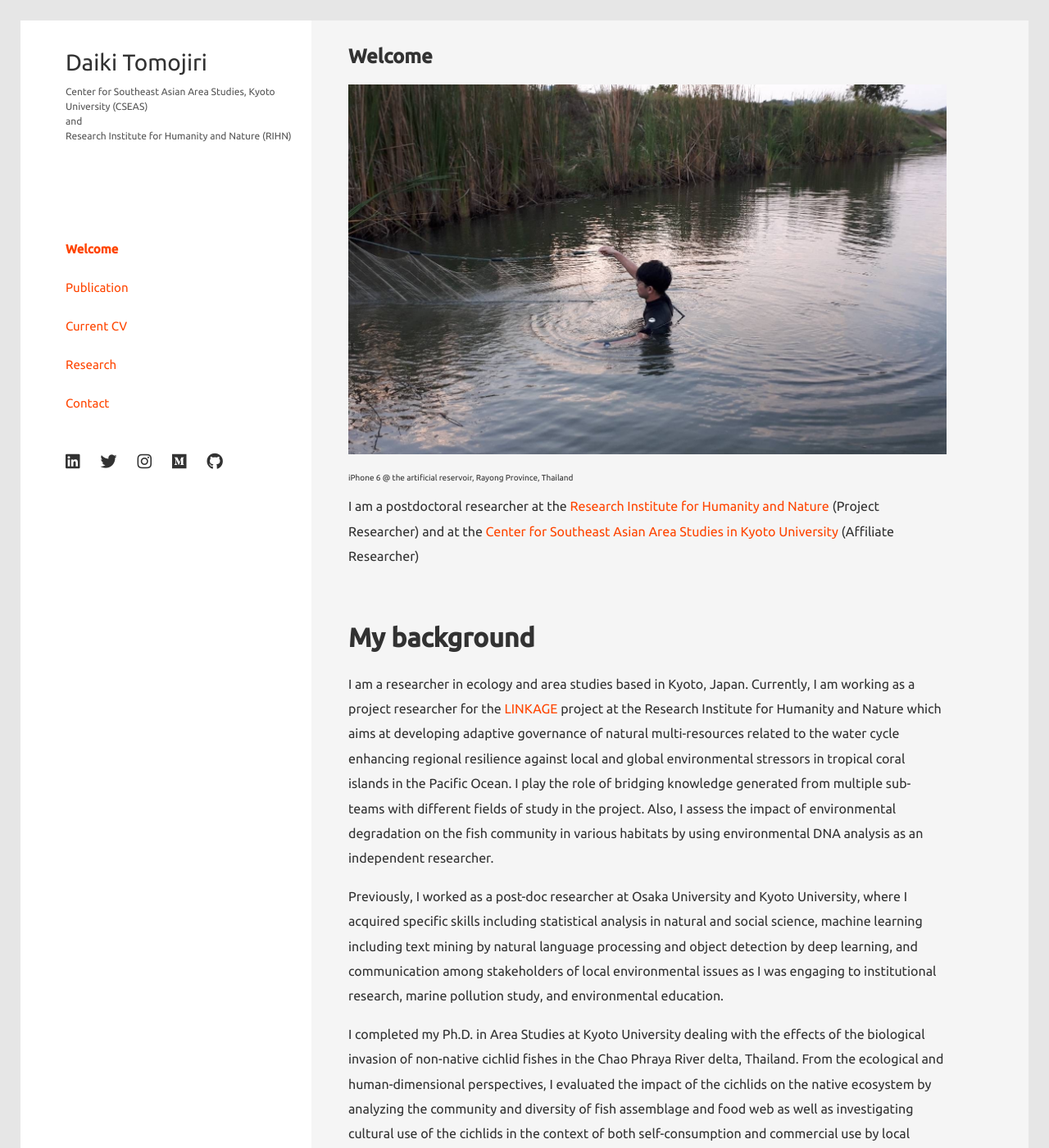
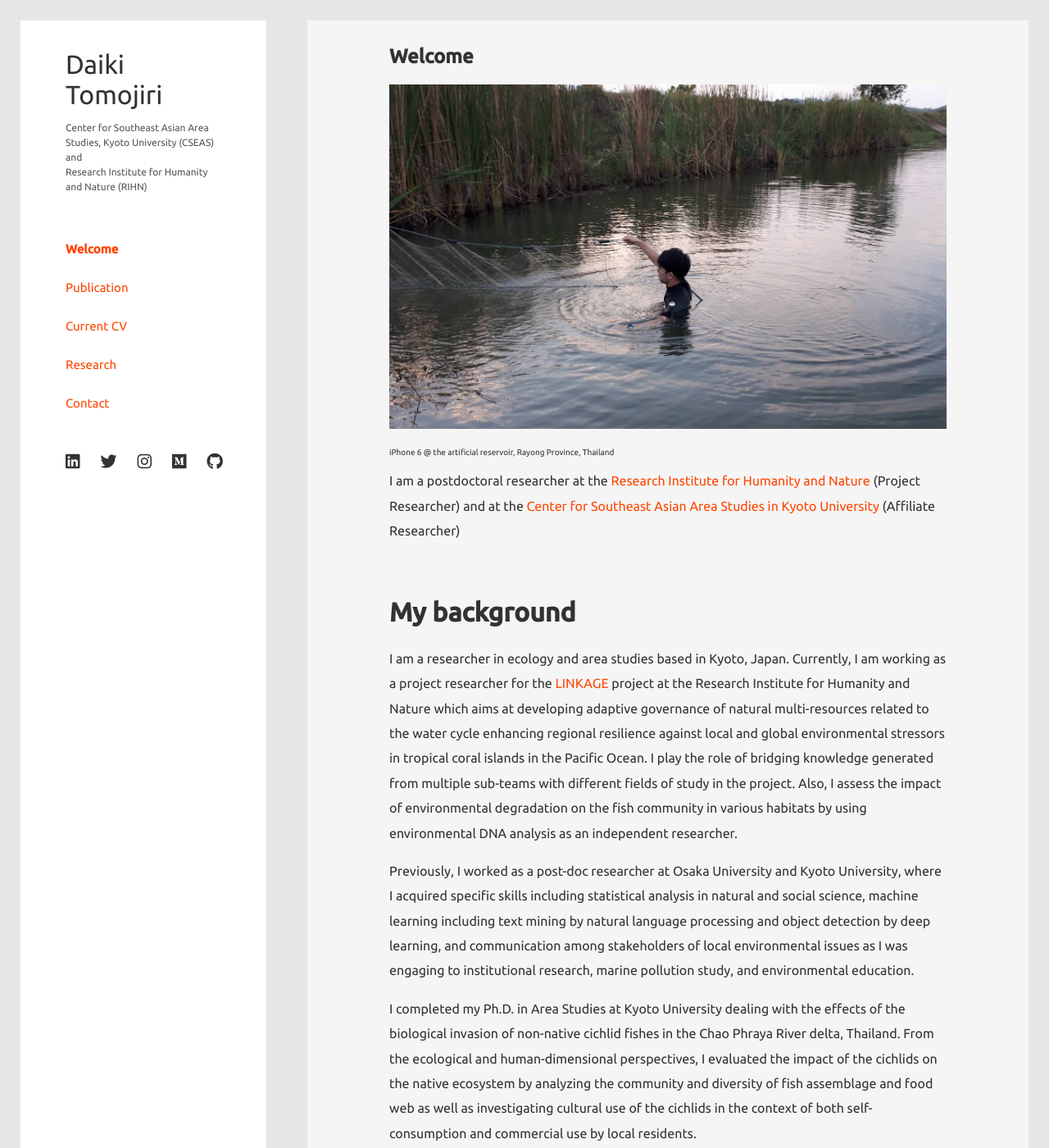
Before and after one commit to tjdk1992/tjdk1992.github.io, a Jekyll site: the page built from index.md, in a window 1280 px wide and 1400 px high. Shown: the whole window at 82% size. Built offline with Jekyll 4.4.1, drawn with Linux system fonts in a browser that asks for light colours.

Commit message:
Fix sidebar and main alignment

```diff
--- a/assets/css/base.css
+++ b/assets/css/base.css
@@ -1,6 +1,18 @@
 html,
 body {
   height: 100%;
+}
+
+*,
+*::before,
+*::after {
+  box-sizing: border-box;
+}
+
+:root {
+  --sidebar-width: 300px;
+  --sidebar-gap: 25px;
+  --sidebar-total: calc(var(--sidebar-width) + (var(--sidebar-gap) * 2));
 }
 
 body {
@@ -45,4 +57,5 @@ h3 {
 .total {
   margin: 0 auto 0 auto;
   max-width: 1300px;
+  position: relative;
 }
--- a/assets/css/layout.css
+++ b/assets/css/layout.css
@@ -1,12 +1,12 @@
 #main {
+  padding-top: 25px;
+  padding-right: 25px;
+  padding-bottom: 10px;
   padding-left: 25px;
-  padding-right: 25px;
-  padding-top: 25px;
-  padding-bottom: 10px;
 }
 
 #main-in {
-  padding-left: 300px;
+  padding-left: var(--sidebar-total);
 }
 
 #main p {
@@ -25,14 +25,14 @@
 
 #global-head {
   position: fixed;
-  font-size: 14px;
-  color: rgb(50, 50, 50);
-  width: 300px;
+  top: 0;
+  width: var(--sidebar-width);
   text-align: left;
   padding-top: 60px;
   padding-left: 80px;
   padding-right: 30px;
   z-index: 100;
+  color: rgb(50, 50, 50);
 }
 
 #global-head p {
@@ -42,21 +42,22 @@
 }
 
 #sidebar {
-  margin: 25px;
-  font-size: 15px;
+  position: fixed;
+  top: 0;
+  width: var(--sidebar-width);
+  height: 100%;
+  margin: var(--sidebar-gap);
   padding-top: 240px;
   padding-left: 55px;
-  width: 300px;
-  height: 100%;
-  position: fixed;
   background: #fff;
   text-align: left;
+  font-size: 15px;
 }
 
 #overlay {
   display: none;
   position: fixed;
-  background: rgba(0,0,0,.6);
+  background: rgba(0, 0, 0, .6);
   width: 100%;
   height: 100%;
   top: 0;
@@ -64,3 +65,109 @@
   right: 0;
   bottom: 0;
 }
+
+@media screen and (max-width: 1150px) {
+  #main {
+    padding-left: 10px;
+    padding-right: 10px;
+    padding-top: 10px;
+  }
+
+  #global-head {
+    padding-top: 40px;
+    padding-left: 60px;
+    padding-right: 30px;
+  }
+
+  #sidebar {
+    margin: 10px;
+    padding-top: 240px;
+    padding-left: 50px;
+  }
+
+  :root {
+    --sidebar-gap: 10px;
+    --sidebar-total: calc(var(--sidebar-width) + (var(--sidebar-gap) * 2));
+  }
+}
+
+@media screen and (max-width: 1050px) {
+  #main {
+    padding-left: 0;
+    padding-right: 0;
+    padding-top: 0;
+  }
+
+  #global-head {
+    padding-top: 20px;
+    padding-left: 40px;
+    padding-right: 20px;
+  }
+
+  #sidebar {
+    margin: 0;
+    padding-top: 220px;
+    padding-left: 40px;
+  }
+
+  :root {
+    --sidebar-gap: 0px;
+    --sidebar-total: calc(var(--sidebar-width) + (var(--sidebar-gap) * 2));
+  }
+}
+
+@media screen and (max-width: 900px) {
+  #main {
+    padding-top: 160px;
+  }
+
+  #main-in {
+    padding-left: 0;
+  }
+
+  #main section {
+    padding: 25px 25px 25px 25px;
+  }
+
+  #global-head {
+    width: 100%;
+    padding: 25px;
+    background: rgba(255, 255, 255);
+    line-height: 10px;
+  }
+
+  #global-head p {
+    color: rgb(85, 85, 85);
+    font-size: 12px;
+  }
+
+  #sidebar {
+    position: fixed;
+    top: 0;
+    right: -300px;
+    width: 270px;
+    height: 100%;
+    margin: 0;
+    padding-top: 100px;
+    padding-left: 40px;
+    background: #fff;
+    color: #333;
+    transition: .35s ease-in-out;
+  }
+
+  #overlay {
+    z-index: 200;
+  }
+
+  #sidebar {
+    z-index: 300;
+  }
+}
+
+@media screen and (max-width: 400px) {
+  #sidebar {
+    right: -200px;
+    width: 200px;
+    padding-top: 60px;
+  }
+}
```
